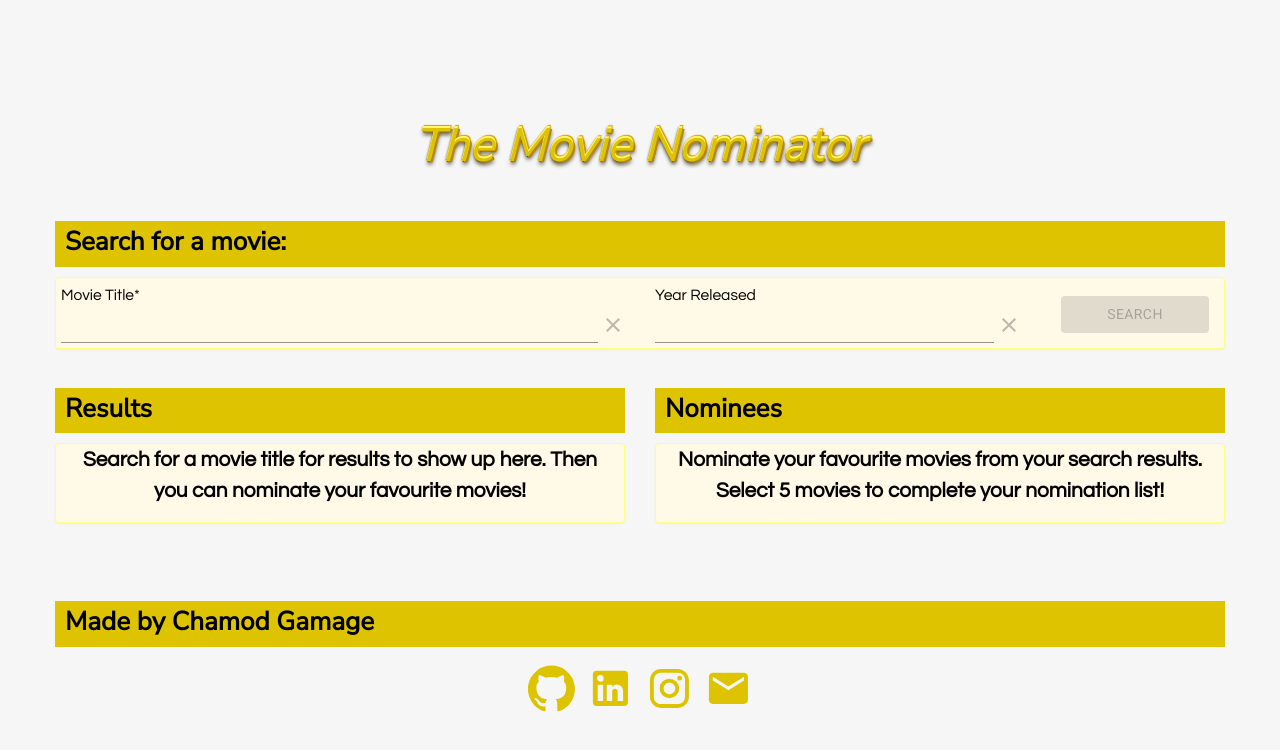
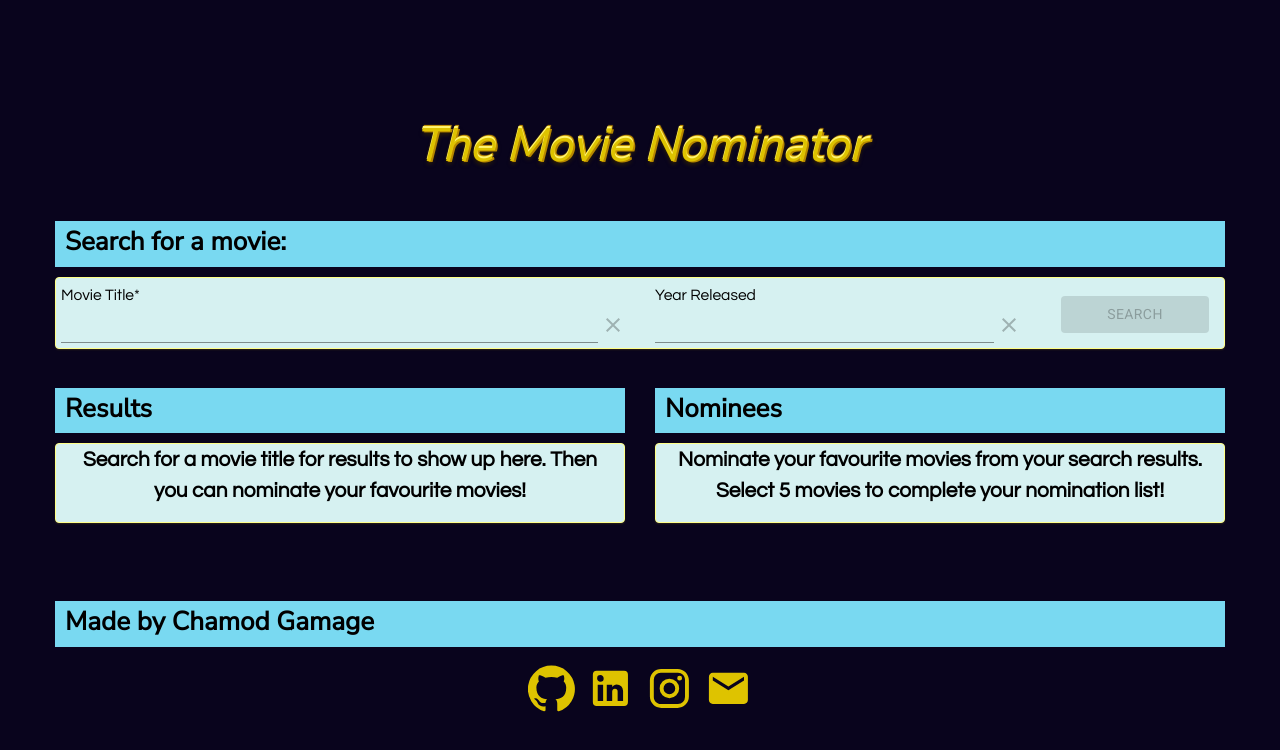
Before and after one commit to chamod-gamage/shopify-frontend-challenge-chamod-gamage, a React (Create React App) app: page / in a window 1280 px wide. Shown: the top 750 px of the page. Built offline with nearby package versions, Linux system fonts and the light colour scheme; a web font is replaced by a local one.

Commit message:
better colours

```diff
--- a/src/App.css
+++ b/src/App.css
@@ -8,7 +8,7 @@
 }
 
 .App-header {
-  background-color: #f6f6f6;
+  background-color: #09041d;
   min-height: 100vh;
   display: flex;
   flex-direction: column;
@@ -82,7 +82,7 @@ p {
 .box {
   width: 100%;
   border: solid 1px #ffff88;
-  background-color: #fff9e8;
+  background-color: #d6f1f1;
   transition: all 0.5s ease-in-out;
   box-shadow: 0 1px 2px rgba(222, 195, 0, 0.15);
 }
@@ -92,7 +92,7 @@ p {
 }
 
 .box:hover {
-  box-shadow: 0 5px 15px #dec300;
+  box-shadow: 0 5px 15px #79d9f1;
   opacity: 0;
   transition: opacity 0.5s ease-in-out;
   opacity: 1;
@@ -100,7 +100,7 @@ p {
 
 .section-header {
   text-align: left;
-  background-color: #dec300;
+  background-color: #79d9f1;
   width: 100%;
 }
 
```
